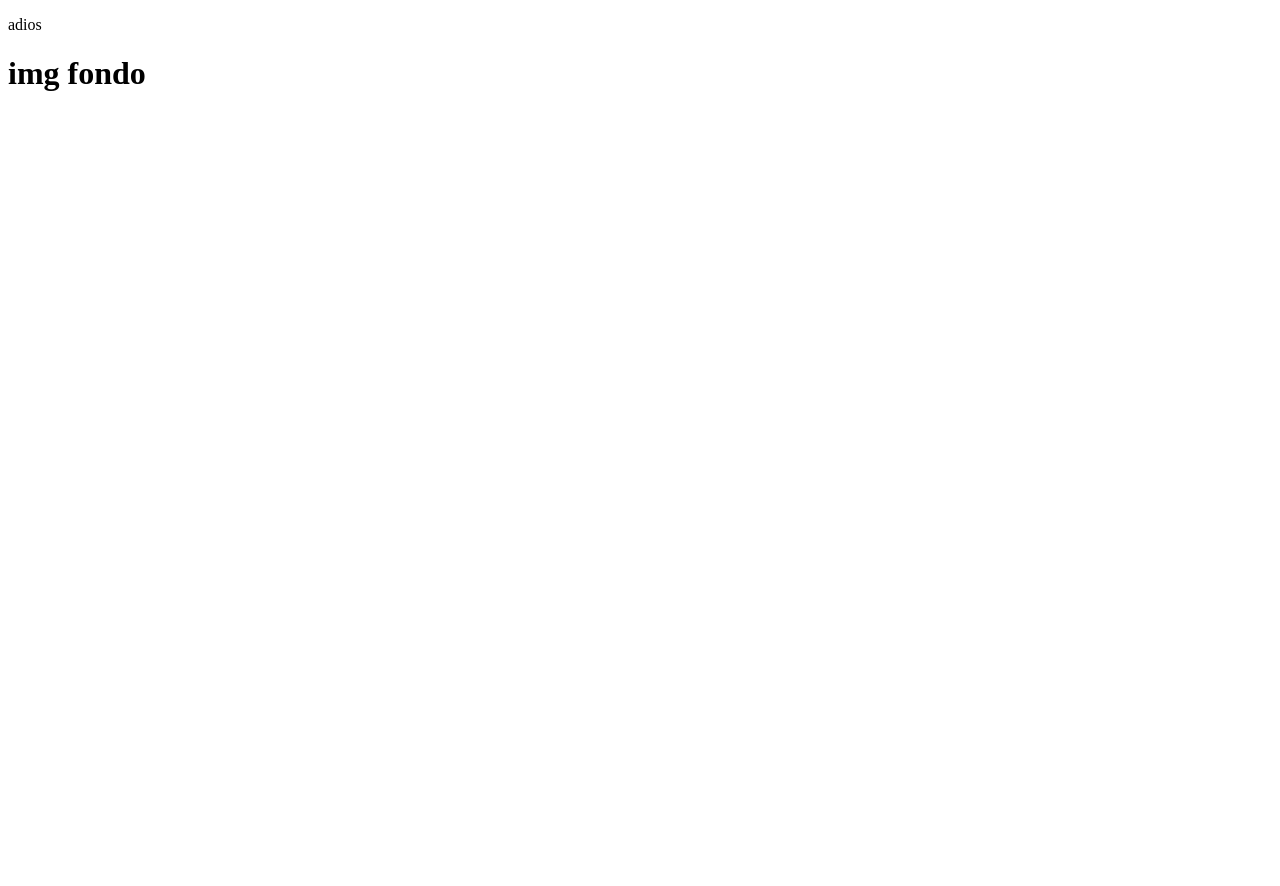
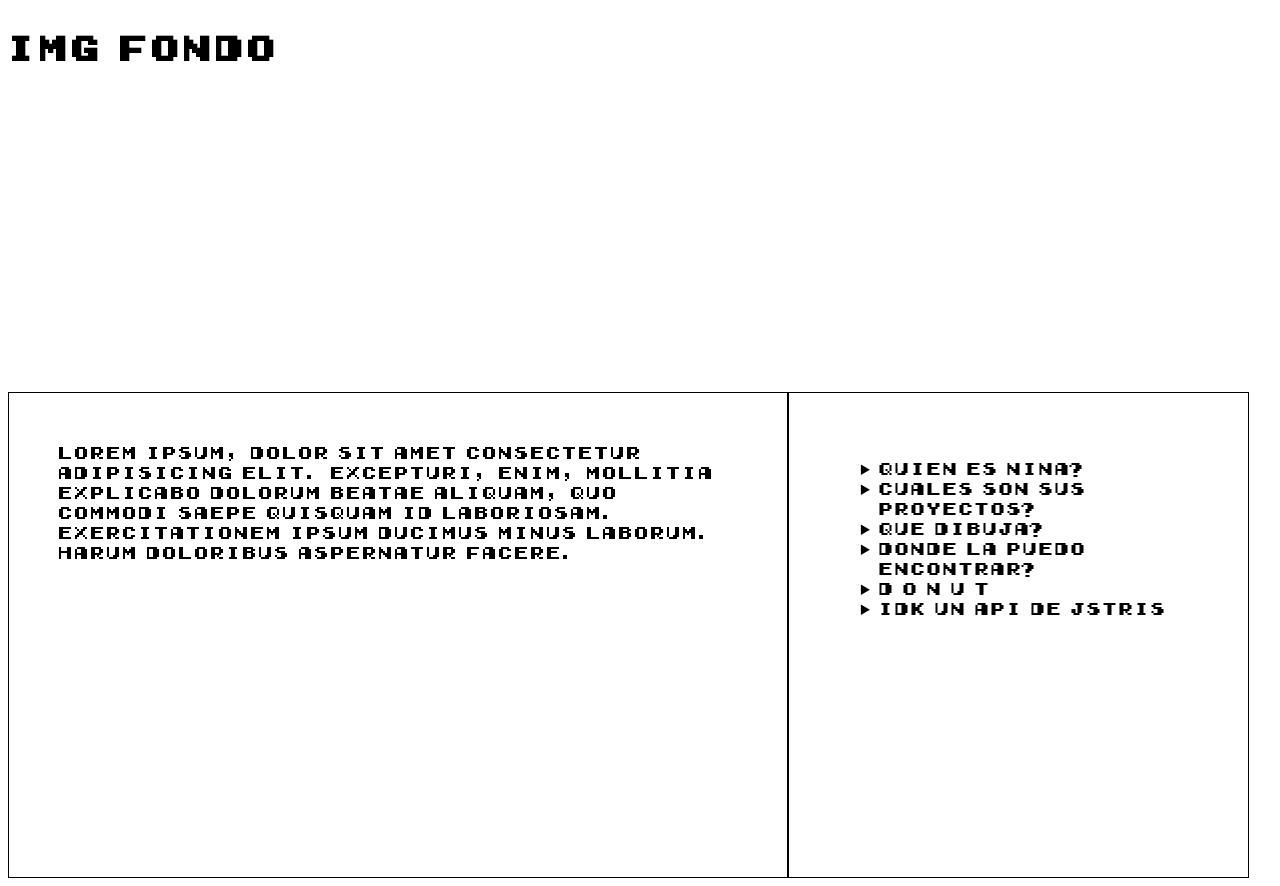
Before and after one commit to nilirias/AboutMe, a Vue app in the folder curriculahome/: page / in a window 1280 px wide. Before the commit the page ends 800 px from the top, so only its background shows below. Built offline with nearby package versions, Linux system fonts and the light colour scheme.

Commit message:
Creacion y definicion de los componentes.

```diff
--- a/curriculahome/src/App.vue
+++ b/curriculahome/src/App.vue
@@ -22,5 +22,12 @@ export default {
 </script>
 
 <style>
+  @font-face {
+      font-family: 'Early GameBoy';
+    src: url('./assets/Early GameBoy.ttf');
+  }
 
+  *{
+    font-family: "Early GameBoy";
+  }
 </style>
--- a/curriculahome/src/components/container.vue
+++ b/curriculahome/src/components/container.vue
@@ -1,27 +1,32 @@
 <template>
-    <div>
-        <p>adios</p>
+    <div class = "container">
         <imgFondo />
+        <descripcion />
+        <opciones />
     </div>
 </template>
 
 <script>
 import imgFondo from './imgFondo'
+import descripcion from './descripcion'
+import opciones from './opciones'
 
 export default {
     name: 'container',
     components: {
-        imgFondo
+        imgFondo,
+        descripcion,
+        opciones
     }
 }
+
+
 </script>
 
 <style scoped>
  .container {
   display: flex; /* or inline-flex */
-  flex-direction: column;
-  flex-wrap: nowrap;
-  order: 2;
+  flex-wrap: wrap;
 }
 
 </style>
--- /dev/null
+++ b/curriculahome/src/components/descripcion.vue
@@ -0,0 +1,21 @@
+<template>
+    <div class ="descStyle">
+        Lorem ipsum, dolor sit amet consectetur adipisicing elit. Excepturi, enim, mollitia explicabo dolorum beatae aliquam, quo commodi saepe quisquam id laboriosam. Exercitationem ipsum ducimus minus laborum. Harum doloribus aspernatur facere.
+    </div>
+</template>
+
+<script>
+export default {
+    name: 'descripcion'
+}
+</script>
+
+<style scoped>
+    .descStyle{
+        border: 1px solid black;
+        width : 53vw;
+        height : 48vh;
+        padding: 50px;
+        align-content: stretch;
+    }
+</style>
--- a/curriculahome/src/components/imgFondo.vue
+++ b/curriculahome/src/components/imgFondo.vue
@@ -1,5 +1,5 @@
 <template>
-    <div>
+    <div class = "fondoStyle">
         <h1> img fondo </h1>
     </div>
 </template>
@@ -11,5 +11,8 @@ export default {
 </script>
 
 <style scoped>
-
+    .fondoStyle{
+        width: 100%;
+        height: 48vh;
+    }
 </style>
--- /dev/null
+++ b/curriculahome/src/components/opciones.vue
@@ -0,0 +1,33 @@
+<template>
+    <div class="opcionStyle">
+        <ul> <li> Quien es Nina? </li>
+        <li> Cuales son sus proyectos? </li>
+        <li> Que dibuja? </li>
+        <li> Donde la puedo encontrar? </li>
+        <li> D O N U T </li>
+        <li> idk un api de jstris </li> </ul>
+
+    </div>
+</template>
+
+<script>
+export default {
+    name: "opciones"
+
+}
+</script>
+
+<style scoped>
+    .opcionStyle{
+        border: 1px solid black;
+        width : 28vw;
+        height: 48vh;
+        padding: 50px;
+        align-content: stretch;
+    }
+
+    ul{
+        list-style: disclosure-closed;
+    }
+
+</style>
```
Also changed, not shown: curriculahome/src/assets/Early GameBoy.ttf (added).
